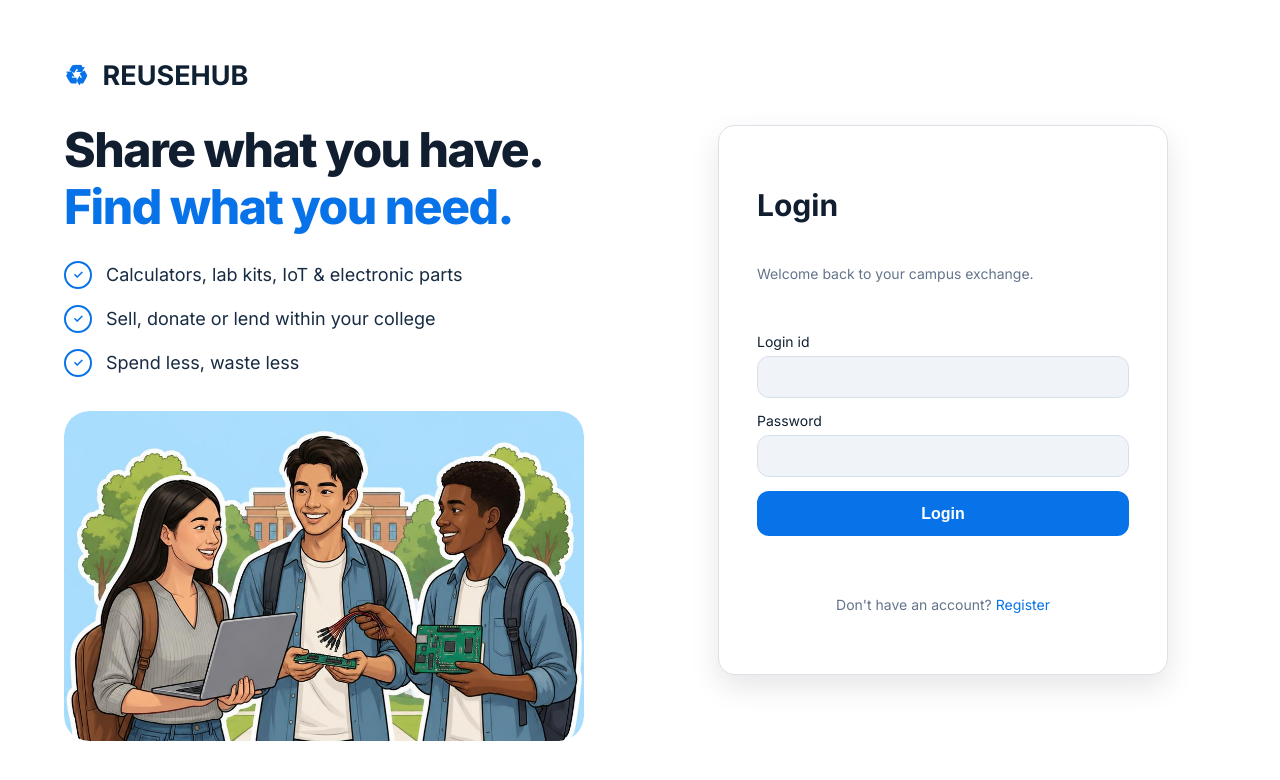
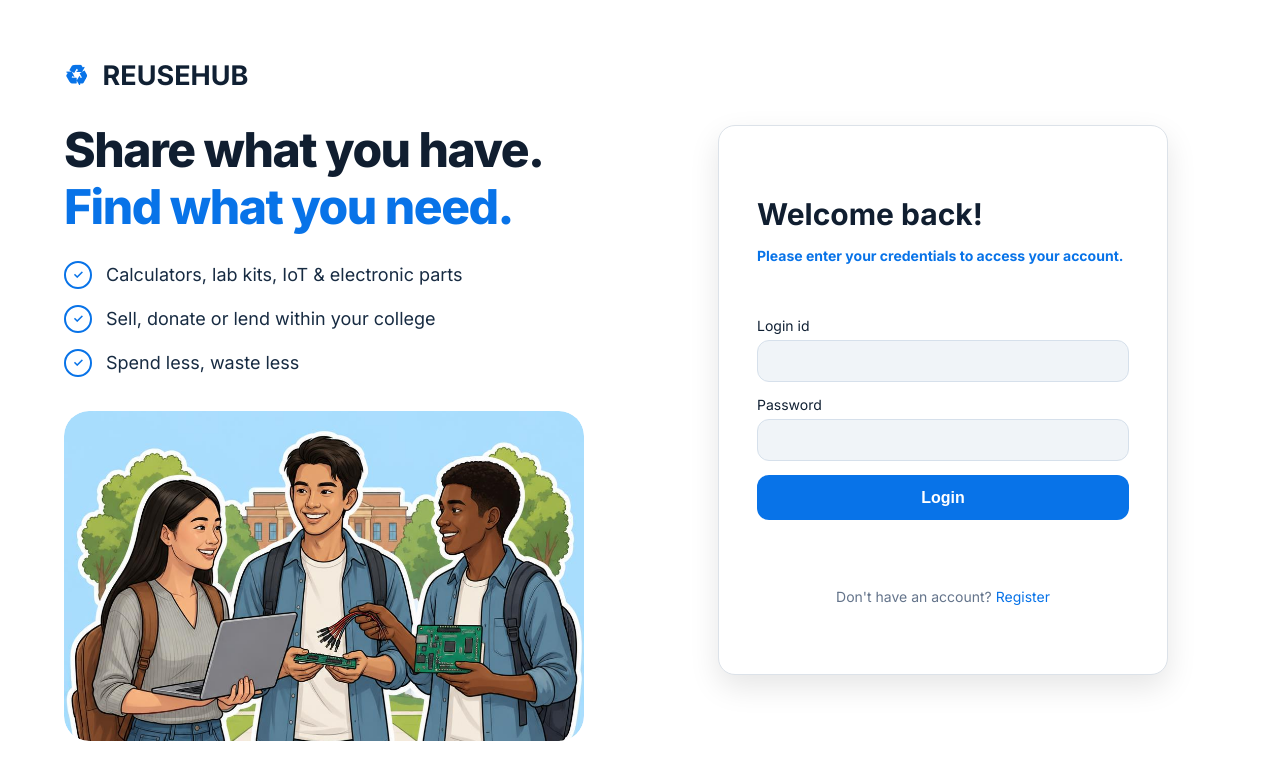
Before and after one commit to Nandhan8aug2003/College_Resource_Exchange_and_Reuse_Platform, a React (Vite) app in the folder frontend/: page / in a window 1280 px wide. Shown: the top 780 px of the page. Built offline with nearby package versions, Linux system fonts and the light colour scheme.

Commit message:
changed page designs

```diff
--- a/frontend/src/components/AdminPage.jsx
+++ b/frontend/src/components/AdminPage.jsx
@@ -1,4 +1,5 @@
 import { useEffect, useState } from "react";
+import { useNavigate } from "react-router-dom";
 import "./AdminPage.css";
 import { API_BASE_URL } from "../config";
 
@@ -7,6 +8,7 @@ function AdminPage() {
     const [selectedStatus, setSelectedStatus] = useState("PENDING");
     const [search, setSearch] = useState("");
     const [selectedStudent, setSelectedStudent] = useState(null);
+    const navigate = useNavigate();
 
     // Fetch pending students
     useEffect(() => {
@@ -34,6 +36,10 @@ function AdminPage() {
             student.collegeEmail.toLowerCase().includes(searchValue)
         );
     });
+
+    const handleLogout = () => {
+        navigate("/login");
+    };
 
     // Sidebar options
     const menuItems = [
@@ -90,7 +96,7 @@ function AdminPage() {
                     ))}
                 </nav>
 
-                <button className="logout-button">
+                <button className="logout-button" onClick={handleLogout}>
                     <span>⇥</span>
                     Logout
                 </button>
--- a/frontend/src/components/LoginPage.css
+++ b/frontend/src/components/LoginPage.css
@@ -130,14 +130,14 @@
     justify-content: space-evenly;
 }
 
-.login-card h2 {
+.login-right h2 {
     font-size: 30px;
     color: #101e30;
     margin: 0 0 8px;
 }
 
-.login-subtitle {
-    color: #64748b;
+.login-right h2 span {
+   color: #0873e8;
     font-size: 14px;
     margin: 0 0 18px;
 }
--- a/frontend/src/components/LoginPage.jsx
+++ b/frontend/src/components/LoginPage.jsx
@@ -77,10 +77,11 @@ function LoginPage() {
             <div className="login-right">
 
                 <div className="login-card">
-                    <h2>Login</h2>
-                     <p className="login-subtitle">
-                        Welcome back to your campus exchange.
-                    </p>
+                   <h2>Welcome back!
+                    <br />
+                    <span>Please enter your credentials to access your account.</span>
+                   </h2>
+
 
 
                     <form onSubmit={handleSubmit}>
--- a/frontend/src/components/RegisterPage.css
+++ b/frontend/src/components/RegisterPage.css
@@ -132,7 +132,7 @@
 }
 
 .register-subtitle {
-    color: #64748b;
+    color: #0873e8;
     font-size: 14px;
     margin: 0 0 18px;
 }
```
